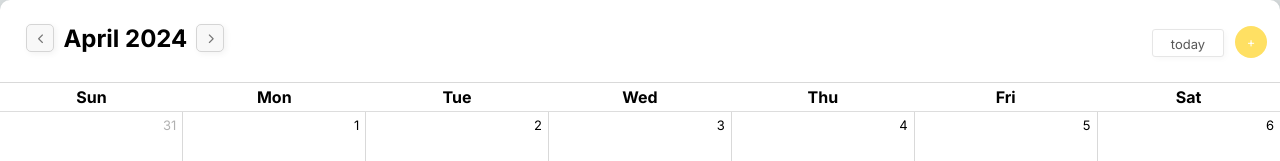
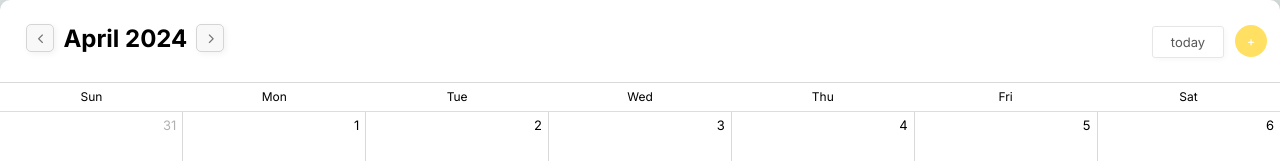
Before and after one commit to kea-semicolon/MeetOn-FE, a Next.js app: page /main in a window 1280 px wide. Shown: the top 161 px of the page. Built offline with nearby package versions, Linux system fonts and the light colour scheme.

Commit message:
KEA-85 style: css update

```diff
--- a/src/app/_components/Chart/calendar.tsx
+++ b/src/app/_components/Chart/calendar.tsx
@@ -13,7 +13,7 @@ interface CalendarProps {
 }
 
 const Calendar: NextPage<CalendarProps> = ({showAddButton = true}) => {
-    const [showModal, setShowModal] = useState(false);
+    const [showModal, setShowModal] = useState<boolean>(false);
     const [events, setEvents] = useState<any[]>([]);
 
     const handleSaveEvent = (newEvent: any) => {
@@ -33,7 +33,7 @@ const Calendar: NextPage<CalendarProps> = ({showAddButton = true}) => {
                 }}
                 customButtons={{
                     addEventButton: {
-                        text : "+",
+                        text: '+',
                         click: () => setShowModal(true),
                     }
                 }}
--- a/src/app/styles/calendar.css
+++ b/src/app/styles/calendar.css
@@ -28,10 +28,10 @@
     border-color: #d9d9d9 !important;
     border-radius: 3px !important;
     width: 72px !important;
-    height: 28px !important;
+    height: 32px !important;
     color: black !important;;
     font-size: small !important;
-    margin: 10px 8px 7px 0 !important;
+    margin: 8px 8px 7px 0 !important;
     box-shadow: 2px 2px 6px 0 rgba(0, 0, 0, 0.05);
 }
 
@@ -135,3 +135,14 @@
     margin: 0 5px 3px 3px;
     vertical-align: middle;
 }
+
+.calendar .fc-event {
+    margin: 0 7px 0 7px !important;
+}
+
+
+.calendar .fc .fc-col-header-cell-cushion {
+    font-weight: normal;
+    margin : 3px 0 3px 0;
+    font-size : 12px;
+}
```
